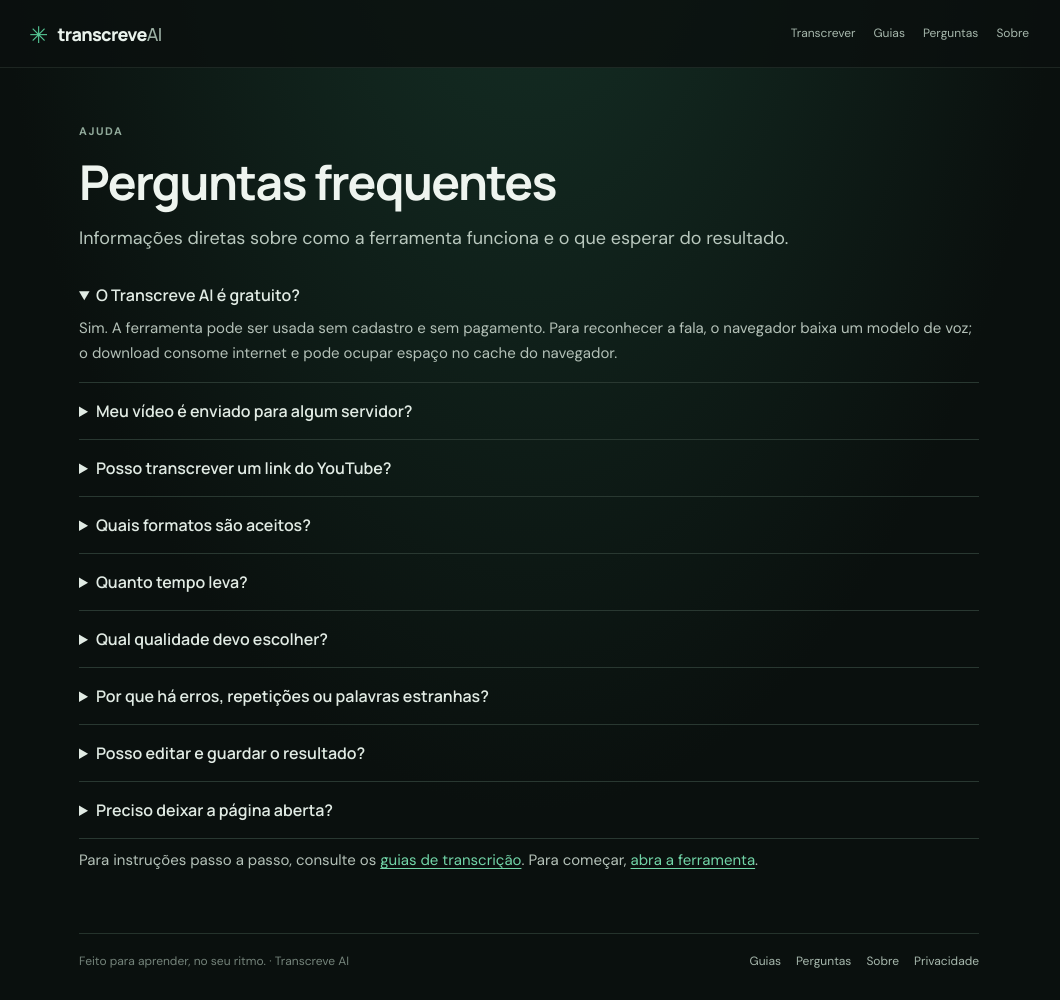
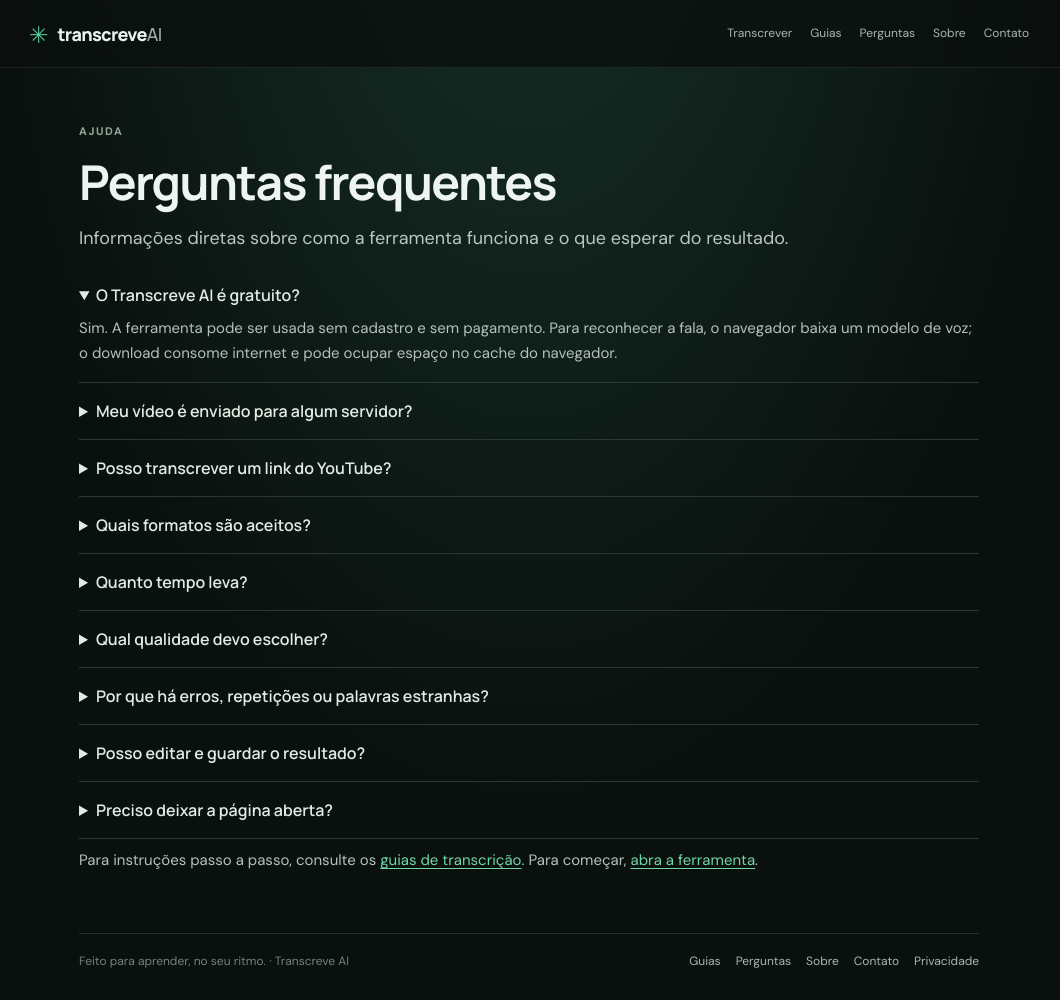
Before and after one commit to yurigregorio/transcreve-ai, a website: page public/perguntas/index.html in a window 1280 px wide. Shown: the whole page, without its empty margins (111-1171 px from the left). Drawn offline with Linux system fonts and the light colour scheme.

Commit message:
Link contact page from site navigation

```diff
--- a/public/perguntas/index.html
+++ b/public/perguntas/index.html
@@ -1,6 +1,6 @@
 <!doctype html>
 <html lang="pt-BR"><head><meta charset="UTF-8"><meta name="viewport" content="width=device-width, initial-scale=1"><meta name="description" content="Respostas sobre formatos, privacidade, tempo de processamento e qualidade do Transcreve AI."><link rel="icon" type="image/svg+xml" href="/favicon.svg"><link rel="stylesheet" href="/info.css"><title>Perguntas frequentes | Transcreve AI</title></head><body>
-<header class="topbar"><a class="brand" href="/" aria-label="Transcreve AI início"><span class="brand-mark">✳</span><span>transcreve<span class="brand-light">AI</span></span></a><nav class="site-nav" aria-label="Navegação principal"><a href="/">Transcrever</a><a href="/guias/">Guias</a><a href="/perguntas/">Perguntas</a><a href="/sobre/">Sobre</a></nav></header>
+<header class="topbar"><a class="brand" href="/" aria-label="Transcreve AI início"><span class="brand-mark">✳</span><span>transcreve<span class="brand-light">AI</span></span></a><nav class="site-nav" aria-label="Navegação principal"><a href="/">Transcrever</a><a href="/guias/">Guias</a><a href="/perguntas/">Perguntas</a><a href="/sobre/">Sobre</a><a href="/contato/">Contato</a></nav></header>
 <main><div class="eyebrow">Ajuda</div><h1>Perguntas frequentes</h1><p class="lead">Informações diretas sobre como a ferramenta funciona e o que esperar do resultado.</p><section class="faq">
 <details open><summary>O Transcreve AI é gratuito?</summary><p>Sim. A ferramenta pode ser usada sem cadastro e sem pagamento. Para reconhecer a fala, o navegador baixa um modelo de voz; o download consome internet e pode ocupar espaço no cache do navegador.</p></details>
 <details><summary>Meu vídeo é enviado para algum servidor?</summary><p>O processamento do arquivo é feito no navegador do seu dispositivo. O arquivo de vídeo ou áudio selecionado não é enviado ao servidor do Transcreve AI para gerar a transcrição. O navegador precisa buscar componentes e modelos em serviços externos. Consulte a <a href="/privacidade/">página de privacidade</a> para detalhes sobre métricas e publicidade.</p></details>
@@ -12,4 +12,4 @@
 <details><summary>Posso editar e guardar o resultado?</summary><p>Sim. O texto aparece numa caixa editável. Você pode corrigir, copiar para a área de transferência ou baixar um arquivo de texto .txt.</p></details>
 <details><summary>Preciso deixar a página aberta?</summary><p>Sim, enquanto o navegador prepara o áudio e reconhece a fala. Se fechar ou atualizar a página, o processamento em andamento pode ser perdido.</p></details></section>
 <p>Para instruções passo a passo, consulte os <a href="/guias/">guias de transcrição</a>. Para começar, <a href="/">abra a ferramenta</a>.</p></main>
-<footer><span>Feito para aprender, no seu ritmo. · Transcreve AI</span><nav class="footer-nav" aria-label="Links do site"><a href="/guias/">Guias</a><a href="/perguntas/">Perguntas</a><a href="/sobre/">Sobre</a><a href="/privacidade/">Privacidade</a></nav></footer></body></html>
+<footer><span>Feito para aprender, no seu ritmo. · Transcreve AI</span><nav class="footer-nav" aria-label="Links do site"><a href="/guias/">Guias</a><a href="/perguntas/">Perguntas</a><a href="/sobre/">Sobre</a><a href="/contato/">Contato</a><a href="/privacidade/">Privacidade</a></nav></footer></body></html>
```
